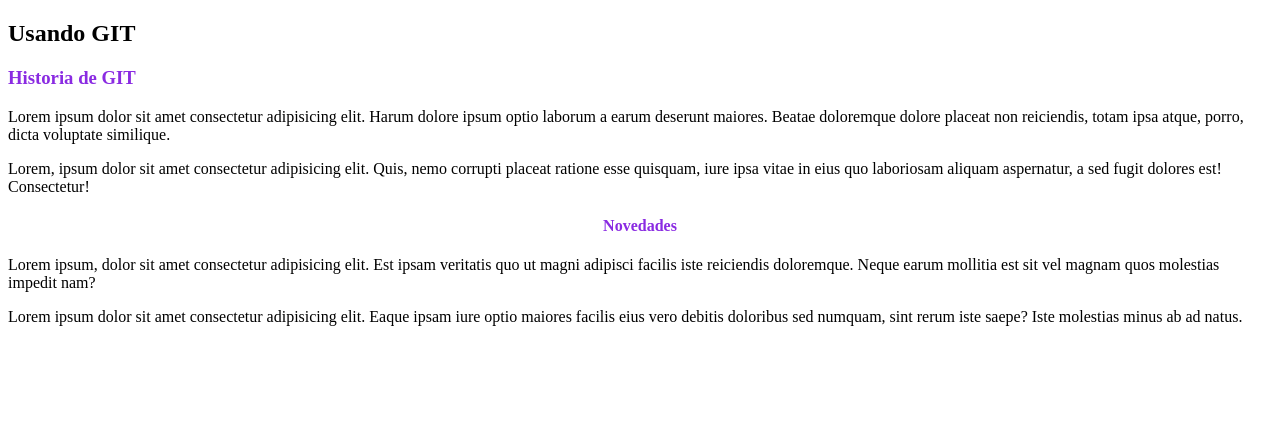
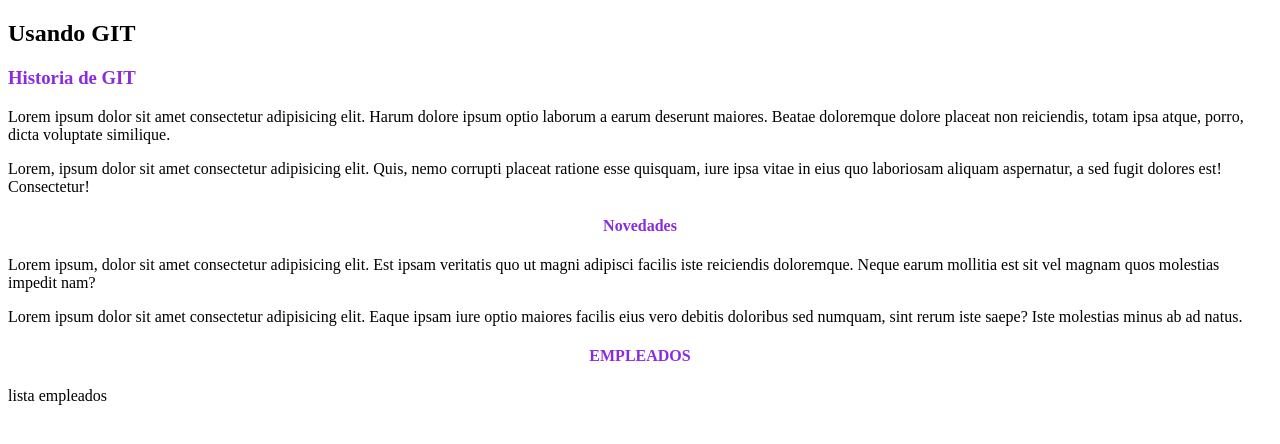
Before and after one commit to dceballoz/ActividadGit, a plain HTML site: page pages/index.html in a window 1280 px wide. Drawn offline with Linux system fonts and the light colour scheme.

Commit message:
Update lista empleados.html

```diff
--- a/pages/index.html
+++ b/pages/index.html
@@ -36,5 +36,7 @@
                  doloribus sed numquam, sint rerum iste saepe? Iste molestias
                   minus ab ad natus.</p>
           </aside>
+    <h4 style="color:blueviolet; text-align: center;">EMPLEADOS</h4>
+            <p>lista empleados</p>
 </body>
 </html>
```
